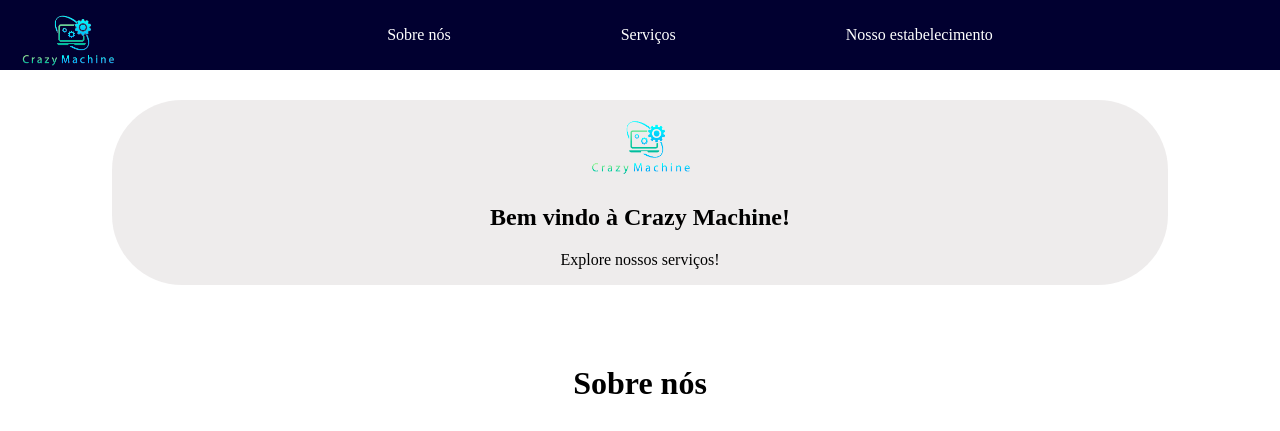
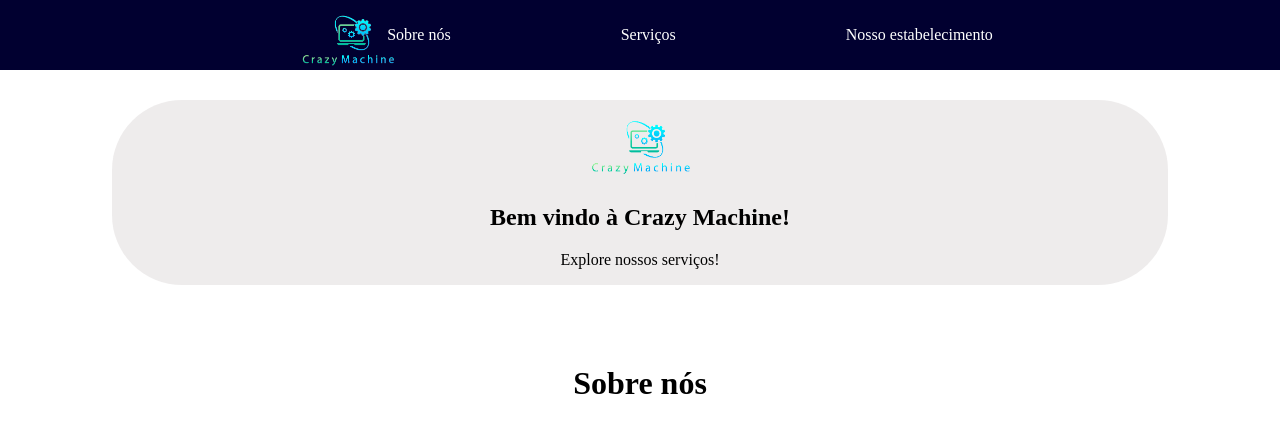
Before and after one commit to jvfalbi/projeto-uni, a plain HTML site: page index.html in a window 1280 px wide. Shown: the top 431 px of the page. Drawn offline with Linux system fonts and the light colour scheme.

Commit message:
Update style.css

```diff
--- a/style.css
+++ b/style.css
@@ -16,7 +16,7 @@ html, body {
   object-fit: cover;
   height: 60px;
   position: absolute;
-  left: 20px;
+  left: 300px;
   top: 5px;
 }
 
```
